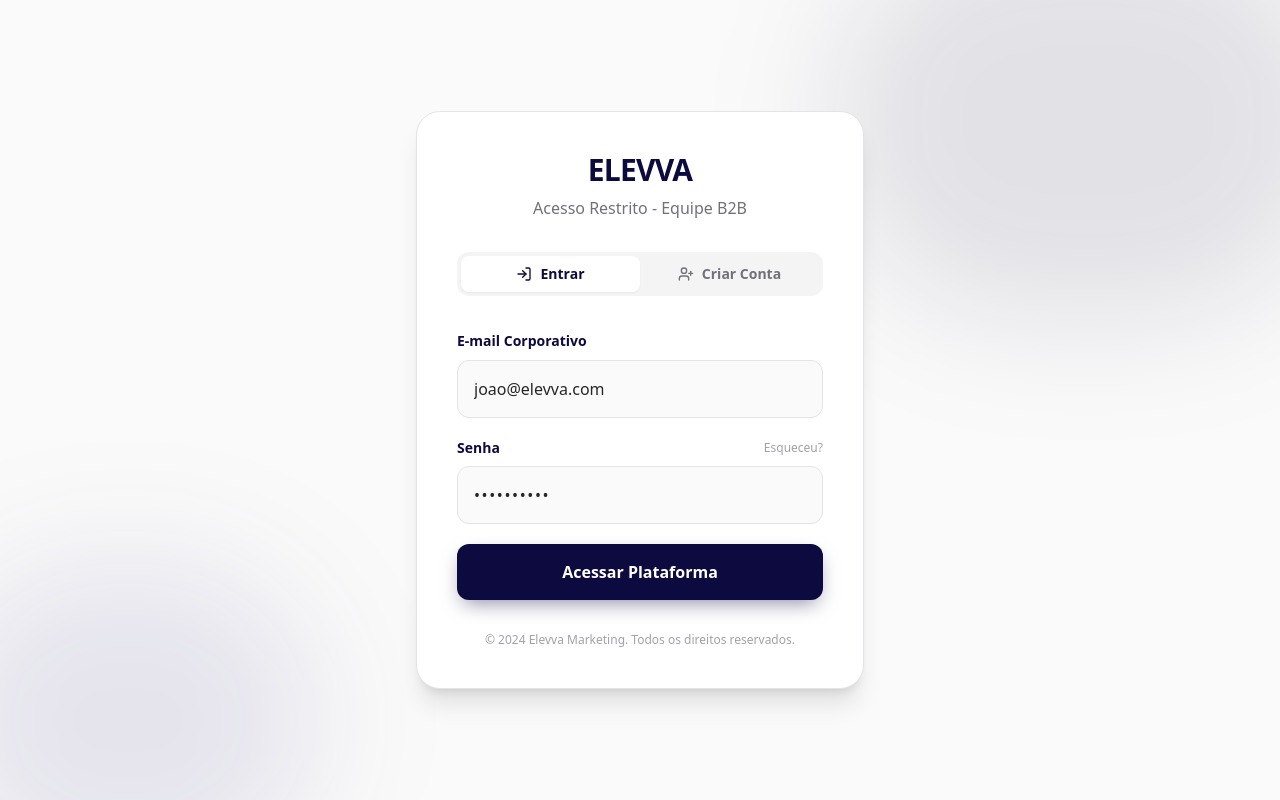
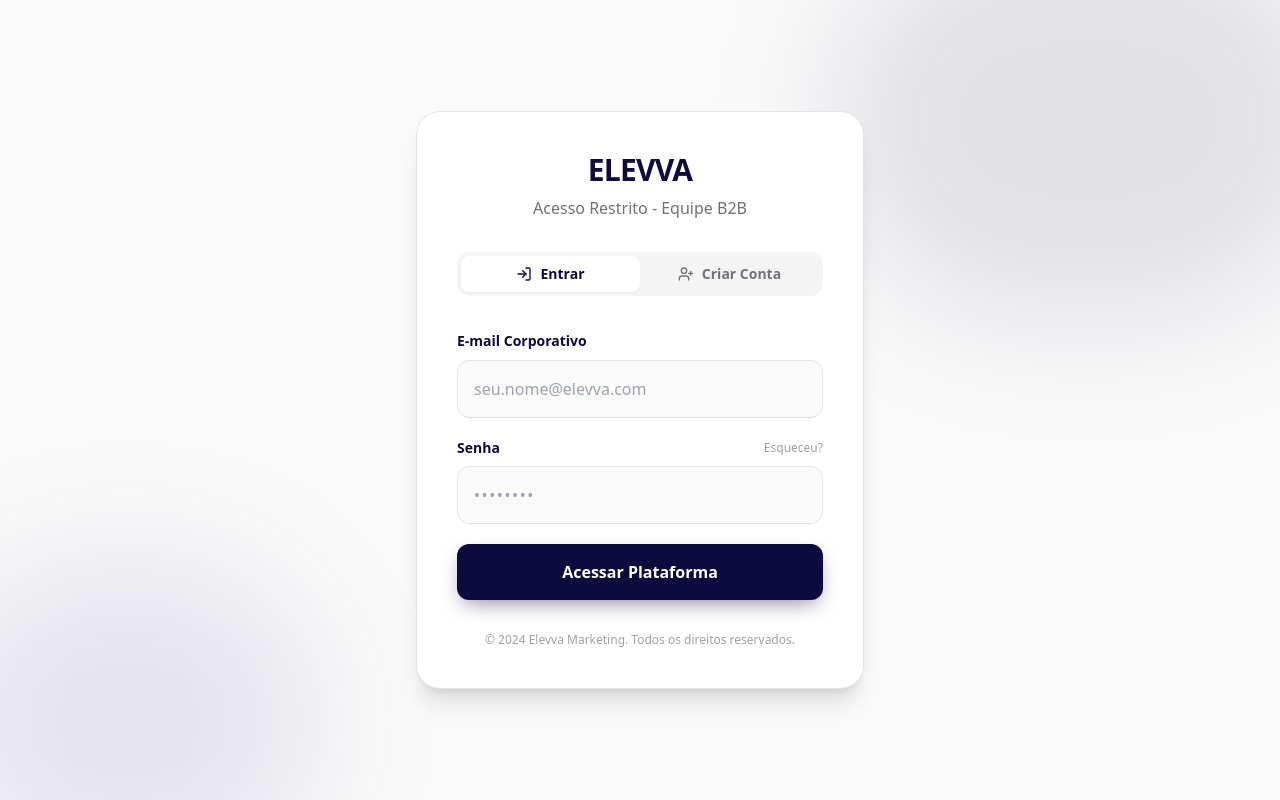
Before and after one commit to JoaoPedroScalioni/web-c, a Next.js app in the folder frontend/: page /teladelogin in a window 1280 px wide. Built offline with nearby package versions, Linux system fonts and the light colour scheme.

Commit message:
feat: implement login and signup page with JWT authentication and cookie synchronization

```diff
--- a/frontend/app/teladelogin/page.tsx
+++ b/frontend/app/teladelogin/page.tsx
@@ -7,8 +7,8 @@ import { Loader2, UserPlus, LogIn } from "lucide-react";
 export default function LoginPage() {
   const [isSignUp, setIsSignUp] = useState(false);
   const [name, setName] = useState("");
-  const [email, setEmail] = useState("joao@elevva.com");
-  const [password, setPassword] = useState("elevva2026");
+  const [email, setEmail] = useState("");
+  const [password, setPassword] = useState("");
   const [error, setError] = useState("");
   const [isLoading, setIsLoading] = useState(false);
   const [successMsg, setSuccessMsg] = useState("");
@@ -146,14 +146,7 @@ export default function LoginPage() {
               type="email"
               required
               value={email}
-              onChange={(e) => {
-                const val = e.target.value;
-                setEmail(val);
-                if (!isSignUp) {
-                  if (val === "mayane@cliente.com") setPassword("cliente123");
-                  if (val === "joao@elevva.com") setPassword("elevva2026");
-                }
-              }}
+              onChange={(e) => setEmail(e.target.value)}
               className="w-full p-4 bg-zinc-50 border border-zinc-200 rounded-xl focus:outline-none focus:ring-2 focus:ring-[#0C0A3E]/20 focus:border-[#0C0A3E] transition-all font-medium text-zinc-800"
               placeholder="seu.nome@elevva.com"
             />
```
